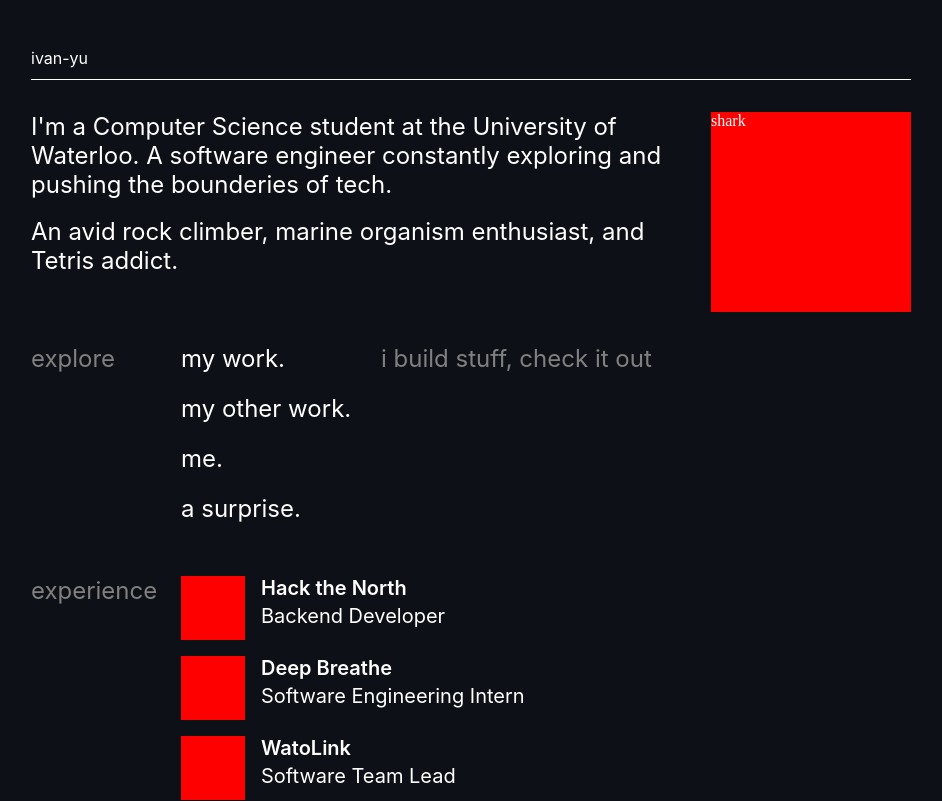
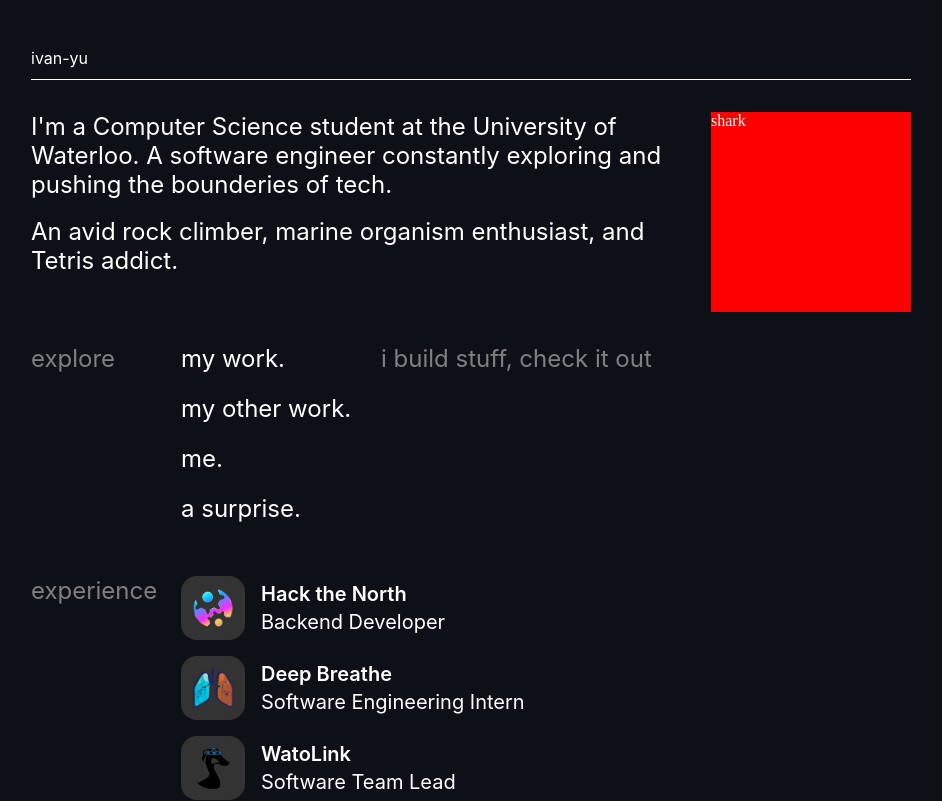
Before and after one commit to IvanYu327/ivanyu.ca, a React (Create React App) app: page / in a window 1280 px wide. Shown: the top 801 px of the page, without its empty margins (159-1101 px from the left). Built offline with nearby package versions, Linux system fonts and the light colour scheme.

Commit message:
progress

```diff
--- a/src/views/About.tsx
+++ b/src/views/About.tsx
@@ -17,7 +17,6 @@ import {
 const About: React.FC = () => {
   return (
     <div>
-      {" "}
       <br />
       <Heading1>Heading 1</Heading1>
       <Heading2>Heading 2</Heading2>
--- a/src/views/Home.tsx
+++ b/src/views/Home.tsx
@@ -163,7 +163,7 @@ const ExploreDescription = styled.div<{ active: boolean; top: number }>`
 `;
 
 const ExploreHeading = styled(Heading3)<{ active: boolean }>`
-  height: 50px;
+  min-height: 50px;
   margin-right: 10px;
   color: ${(props) => (props.active ? "white" : "gray")};
   cursor: pointer;
--- a/src/views/Writing.tsx
+++ b/src/views/Writing.tsx
@@ -12,13 +12,14 @@ const Writing: React.FC = () => {
       </Heading3>
       <br />
       <Heading3>
-        I write and create here thinking so that you think I have a personality
-        outside of being a software engineer.
+        I write and create here so that you think I have a personality outside
+        of being a software engineer.
       </Heading3>
       <br />
-      <Heading3>Enjoy.</Heading3>
-      <Heading3>My favourites</Heading3>
-      <Heading3>All</Heading3>
+
+      <SectionHeading>
+        <Heading3>enjoy.</Heading3>
+      </SectionHeading>
     </div>
   );
 };
@@ -26,3 +27,8 @@ const Writing: React.FC = () => {
 export default Writing;
 
 const SectionContainer = styled.div``;
+
+const SectionHeading = styled(Heading3)`
+  margin-top: 16px;
+  border-bottom: 0.5px solid white;
+`;
--- a/src/views/sections/Experience.tsx
+++ b/src/views/sections/Experience.tsx
@@ -9,9 +9,13 @@ const ExperienceList: React.FC = () => {
     <div>
       {EXPERIENCES.map((experience) => (
         <Container key={EXPERIENCES.indexOf(experience)}>
-          <Logo />
+          <LogoContainer color={experience.color}>
+            <Logo src={experience.logo} />
+          </LogoContainer>
           <div>
-            <LargeBodyMedium>{experience.company}</LargeBodyMedium>
+            <LargeBodyMedium style={{ paddingTop: "6px" }}>
+              {experience.company}
+            </LargeBodyMedium>
             <LargeBody style={{ marginTop: "4px" }}>
               {experience.position}
             </LargeBody>
@@ -27,11 +31,24 @@ export default ExperienceList;
 const Container = styled.div`
   display: flex;
   margin-bottom: 16px;
+  // background: green;
+  min-width: 350px;
 `;
 
-const Logo = styled.div`
+const LogoContainer = styled.div<{ color?: string }>`
   height: 64px;
   width: 64px;
-  background: red;
   margin-right: 16px;
+  border-radius: 16px;
+  display: flex;
+  justify-content: center;
+  align-items: center;
+  background: ${(props) => props.color};
 `;
+
+const Logo = styled.div<{ src: string }>`
+  width: 65%;
+  height: 65%;
+  background-image: ${(props) => (props.src ? `url("${props.src}")` : "none")};
+  background-size: cover;
+`;
```
Also changed, not shown: src/typings/types.ts (deleted, +0 -8 lines).
